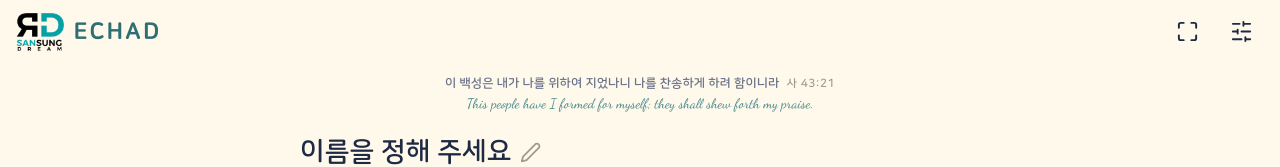
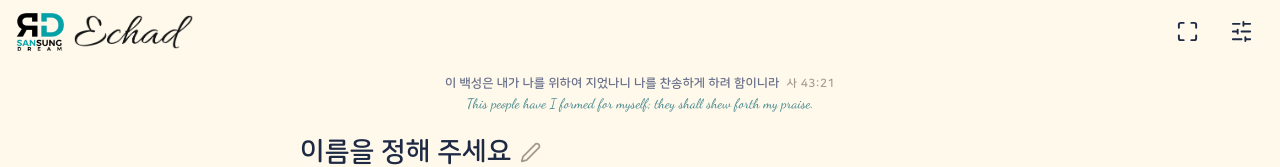
Before and after one commit to qarkms/Brief, a website with bundled scripts: page public/index.html in a window 1280 px wide. Shown: the top 167 px of the page. Built offline with nearby package versions, Linux system fonts and the light colour scheme.

Commit message:
Use the logo's script "Echad" as the home header wordmark
The lettering is cut from the app logo (same shape and #121212 colour)
with a transparent background; alt text keeps "ECHAD" for screen readers.

Co-Authored-By: Claude Opus 5.5 <noreply@anthropic.com>
Claude-Session: https://claude.ai/code/session_01WDY2Lsz9TxVKzw3HVixipx

```diff
--- a/public/css/style.css
+++ b/public/css/style.css
@@ -220,7 +220,9 @@ input[type=number]::-webkit-inner-spin-button, input[type=number]::-webkit-outer
 .brand-mark { height: 48px; width: auto; }
 .brand-mark.sm { height: 38px; }
 .wordmark { font-size: 2.6rem; font-weight: 800; letter-spacing: 0.08em; }
-.wordmark.sm { font-size: 1.45rem; color: #2f6f73; }
+.wordmark.sm { font-size: 1.45rem; color: #2f6f73; line-height: 0; }
+/* 로고와 똑같은 필기체 Echad (로고에서 잘라낸 그림) */
+.wordmark-img { height: 34px; width: auto; display: block; }
 .home-top {
   position: sticky; top: 0; z-index: 10; display: flex; align-items: center; gap: 10px;
   padding: 10px 16px; background: rgba(255, 249, 235, 0.9); backdrop-filter: blur(14px); -webkit-backdrop-filter: blur(14px);
--- a/public/index.html
+++ b/public/index.html
@@ -36,7 +36,7 @@
   <section id="view-home" class="view">
     <header class="home-top">
       <img src="icons/mark-120.png" alt="RD SANSUNG DREAM" class="brand-mark sm">
-      <h1 class="wordmark sm">ECHAD</h1>
+      <h1 class="wordmark sm"><img src="icons/wordmark-80.png" alt="ECHAD" class="wordmark-img"></h1>
       <span class="spacer"></span>
       <button class="icon-btn fs-btn hidden" aria-label="전체 화면"><span data-icon="expand" class="ic-expand"></span><span data-icon="shrink" class="ic-shrink"></span></button>
       <button id="btn-home-settings" class="icon-btn" aria-label="내 기기 설정"><span data-icon="sliders"></span></button>
```
Also changed, not shown: public/icons/wordmark-160.png (added), public/icons/wordmark-80.png (added).
